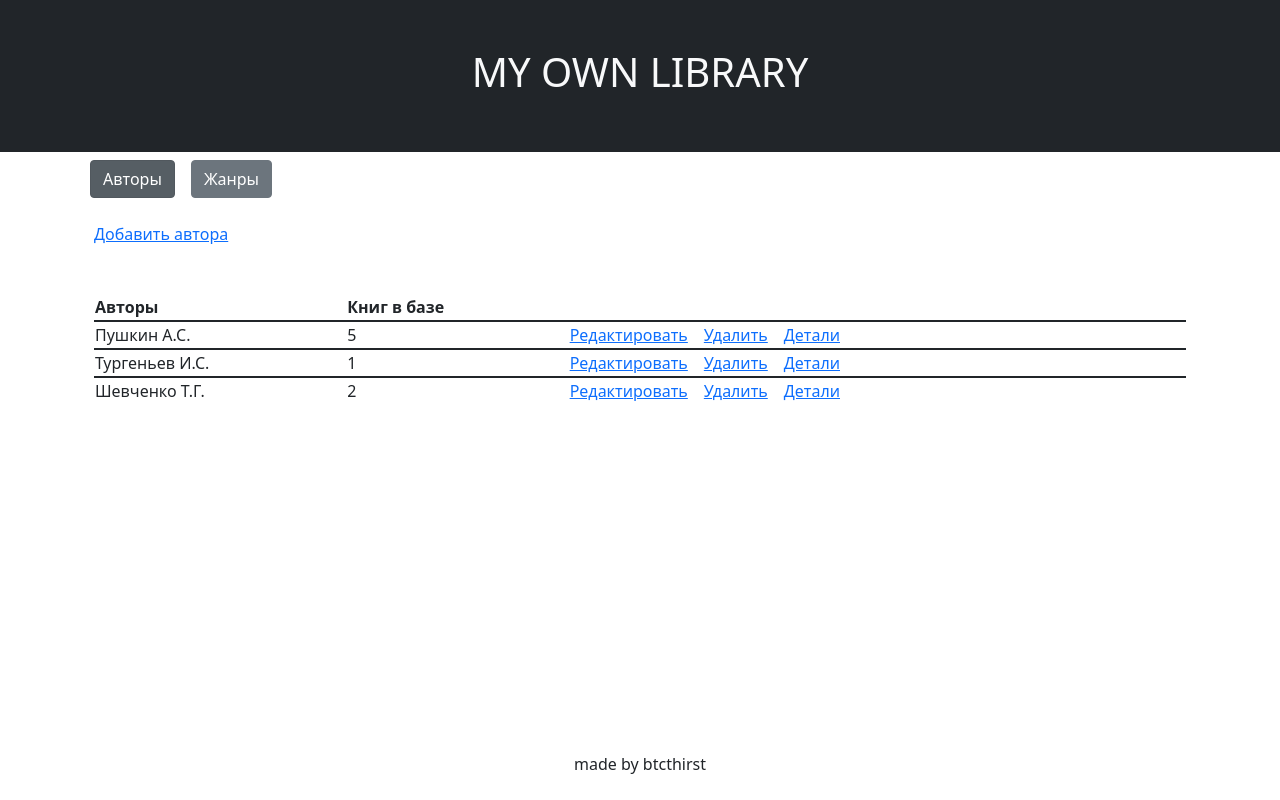
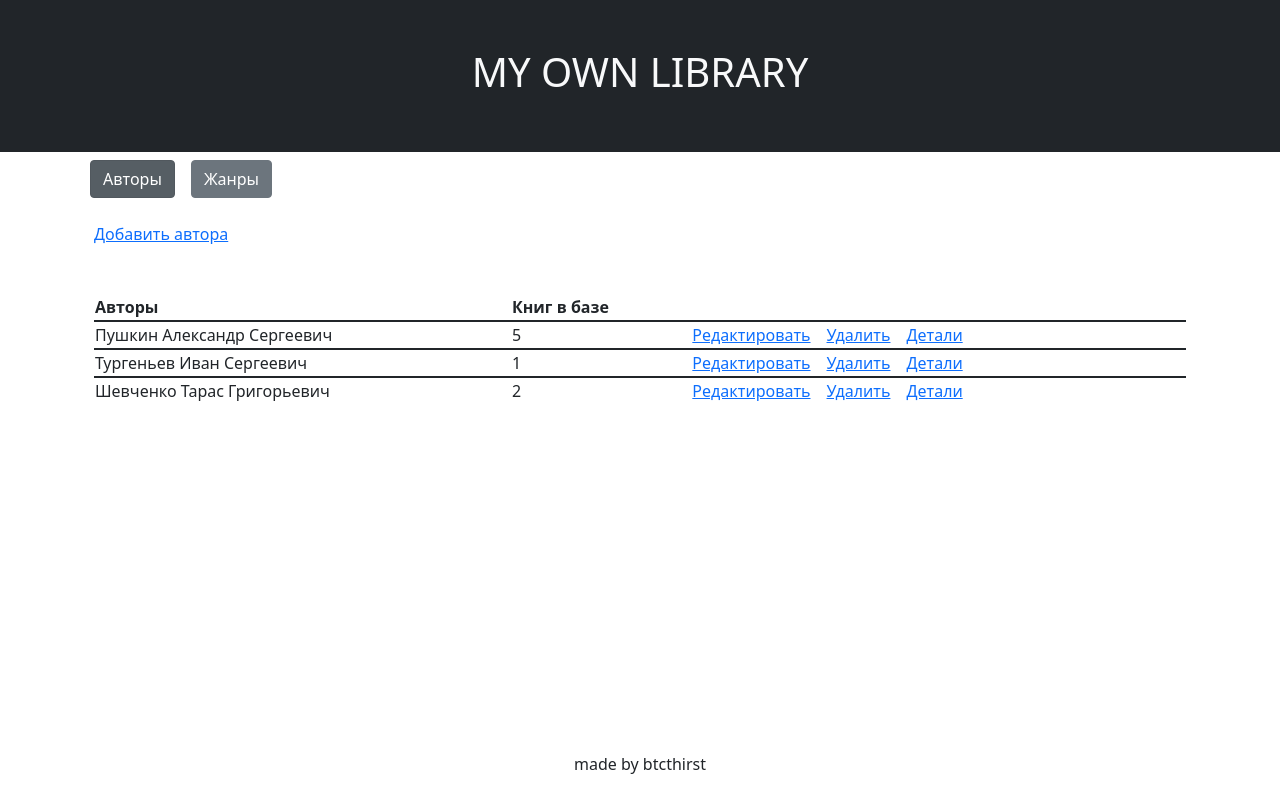
Before and after one commit to btcthirst/spa-v001, an Angular app: page /authors in a window 1280 px wide. Built offline with nearby package versions, Linux system fonts and the light colour scheme.

Commit message:
implemented models(author/book/genre)

```diff
--- a/src/app/add-author/add-author.component.ts
+++ b/src/app/add-author/add-author.component.ts
@@ -1,5 +1,6 @@
 import { Component, OnInit } from '@angular/core';
 import { FormControl, FormGroup, Validators } from '@angular/forms';
+import { Book } from '../models/book';
 
 @Component({
   selector: 'app-add-author',
@@ -59,28 +60,3 @@ export class AddAuthorComponent implements OnInit {
 
   }
 }
-
-class Book{
-  constructor(private _title: string, private _pages: number, private _genre: string){}
-
-  get title(){
-    return this._title
-  }
-  set title(val: string){
-    this._title=val
-  }
-
-  get pages(){
-    return this._pages
-  }
-  set pages(val: number){
-    this._pages=val
-  }
-
-  get genre(){
-    return this._genre
-  }
-  set genre(val: string){
-    this._genre=val
-  }
-}
--- a/src/app/author/author.component.html
+++ b/src/app/author/author.component.html
@@ -10,21 +10,12 @@
                 <th>Книг в базе</th>
                 <th></th>
             </tr>
-            <tr>
-                <td>Пушкин А.С.</td>
-                <td>5</td>
+            <tr *ngFor="let a of authors">
+                <td>{{ a.surname }} {{ a.firstName }} {{ a.patronymic }}  </td>
+                <td> {{ a.books.length }} </td>
                 <td><a href="">Редактировать</a><a href="">Удалить</a><a href="">Детали</a></td>
             </tr>
-            <tr>
-                <td>Тургеньев И.С.</td>
-                <td>1</td>
-                <td><a href="">Редактировать</a><a href="">Удалить</a><a href="">Детали</a></td>
-            </tr>
-            <tr>
-                <td>Шевченко Т.Г.</td>
-                <td>2</td>
-                <td><a href="">Редактировать</a><a href="">Удалить</a><a href="">Детали</a></td>
-            </tr>
+
         </table>
     </div>
 </div>
--- a/src/app/author/author.component.ts
+++ b/src/app/author/author.component.ts
@@ -1,4 +1,6 @@
 import { Component, OnInit } from '@angular/core';
+import { Author } from '../models/author';
+import { AuthorService } from '../services/author.service';
 
 @Component({
   selector: 'app-author',
@@ -6,10 +8,11 @@ import { Component, OnInit } from '@angular/core';
   styleUrls: ['./author.component.css']
 })
 export class AuthorComponent implements OnInit {
-
-  constructor() { }
+  authors!: Author[]
+  constructor(private authorGet: AuthorService) { }
 
   ngOnInit(): void {
+    this.authors=this.authorGet.getAuthorFrom()
   }
 
 }
--- /dev/null
+++ b/src/app/models/author.ts
@@ -0,0 +1,10 @@
+import { Book } from "./book";
+
+export class Author {
+   constructor(
+        public firstName: string,
+        public surname:string,
+        public bithDate:Date,
+        public books: Book[],
+        public patronymic?: string){}
+}
--- /dev/null
+++ b/src/app/models/book.ts
@@ -0,0 +1,29 @@
+export class Book {
+
+    constructor(
+        private _title: string,
+        private _pages: number,
+        private _genre: string){}
+
+    get title(){
+      return this._title
+    }
+    set title(val: string){
+      this._title=val
+    }
+
+    get pages(){
+      return this._pages
+    }
+    set pages(val: number){
+      this._pages=val
+    }
+
+    get genre(){
+      return this._genre
+    }
+    set genre(val: string){
+      this._genre=val
+    }
+
+}
--- /dev/null
+++ b/src/app/services/author.service.ts
@@ -0,0 +1,32 @@
+import { Injectable } from '@angular/core';
+import { Author } from '../models/author';
+import { Book } from '../models/book';
+
+@Injectable({
+  providedIn: 'root'
+})
+export class AuthorService {
+  authors!: Author[]
+  pushkinBooks:Book[]=[
+    new Book("Дубровский",200,"роман"),
+    new Book("Пиковая дама",20,"рассказ"),
+    new Book("Кирджали",10,"повесть"),
+    new Book("Египетские ночи",20,"повесть"),
+    new Book("Капитанская дочь",150,"роман"),
+  ]
+  turgenyevBooks:Book[]=[
+    new Book("Муму", 220,"рассказ"),
+  ]
+  shevchenkoBooks:Book[]=[
+    new Book("Кобзарь", 220,"лирическое стихотворение"),
+    new Book("Художник", 20,"повесть"),
+  ]
+  constructor() { }
+  getAuthorFrom(){
+    return this.authors=[
+      new Author("Александр","Пушкин",new Date(6,6,1799),this.pushkinBooks,"Сергеевич"),
+      new Author("Иван","Тургеньев",new Date(9,11,1818),this.turgenyevBooks,"Сергеевич"),
+      new Author("Тарас","Шевченко",new Date(9,3,1814),this.shevchenkoBooks,"Григорьевич"),
+    ]
+  }
+}
```
Also changed, not shown: 1 other file (tests, documents, lock files or other folders).
